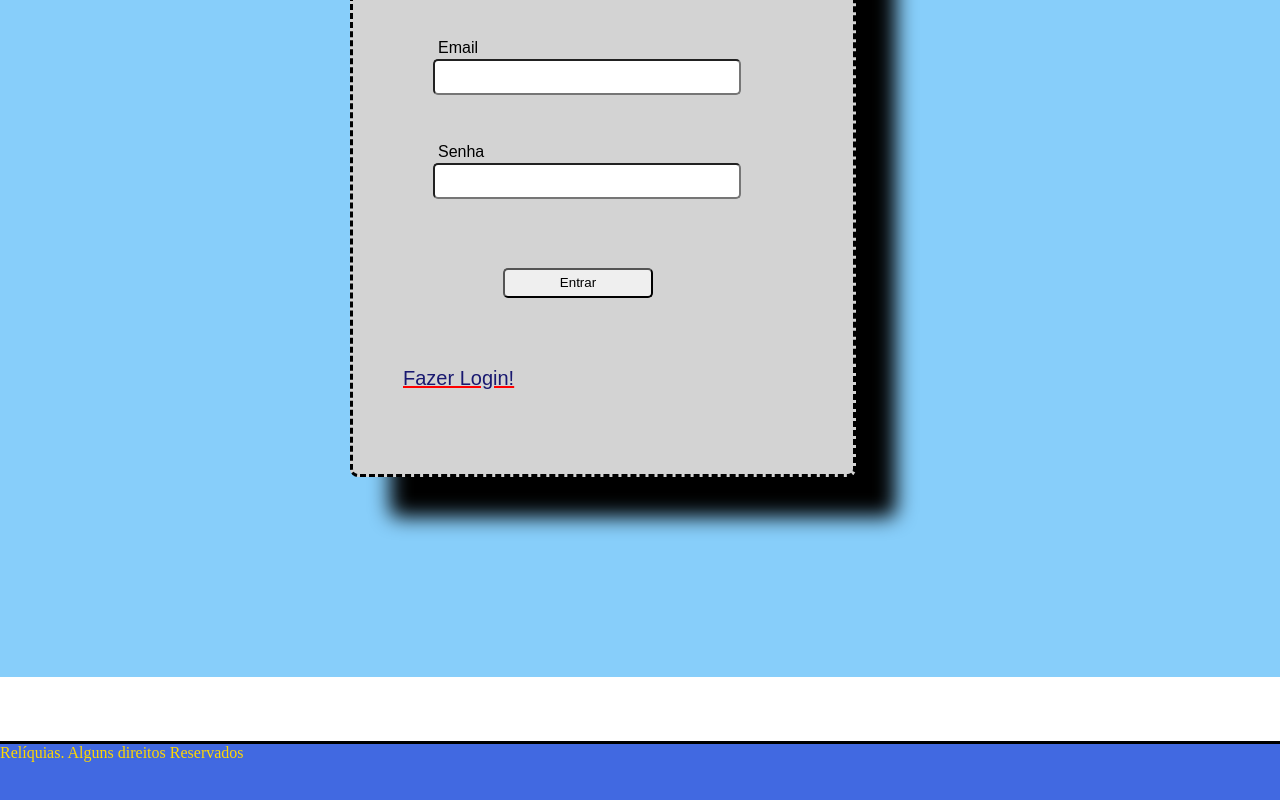
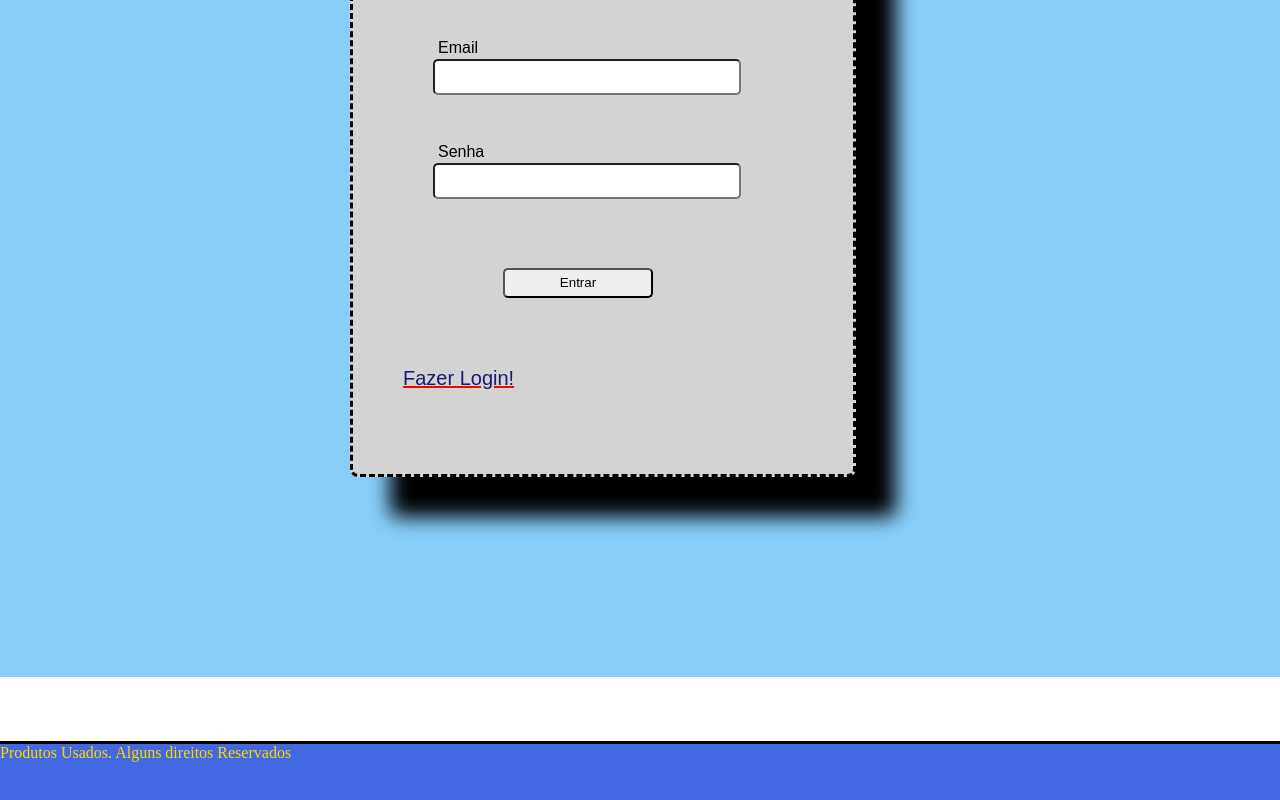
Before and after one commit to rogerxavier29/Desafio_React2, a React (Create React App) app in the folder usuarios/: page /login in a window 1280 px wide. Shown: the part 282-1082 px from the top of the page. Built offline with nearby package versions, Linux system fonts and the light colour scheme.

Commit message:
Footer.js
Trocado nome de Reliquias pra Produtos Usados

```diff
--- a/usuarios/src/Components/Footer/Footer.js
+++ b/usuarios/src/Components/Footer/Footer.js
@@ -5,7 +5,7 @@ import { Estrutura } from './styles';
 const Footer = () => {
   return (
     <Estrutura>
-      <p>Relíquias. Alguns direitos Reservados</p>
+      <p>Produtos Usados. Alguns direitos Reservados</p>
     </Estrutura>
   );
 };
```
